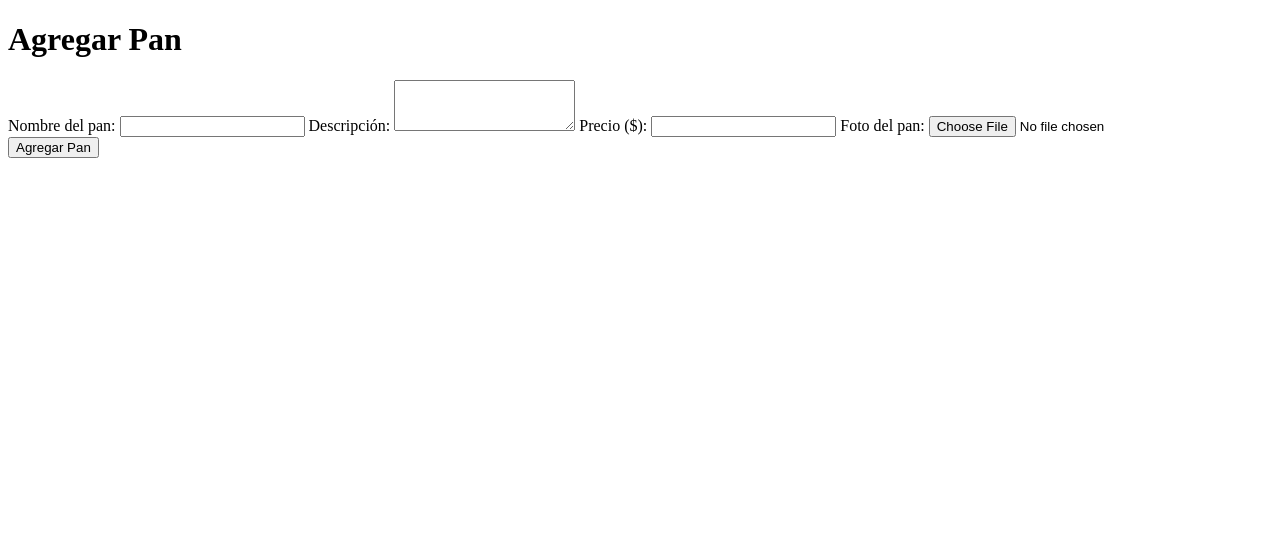
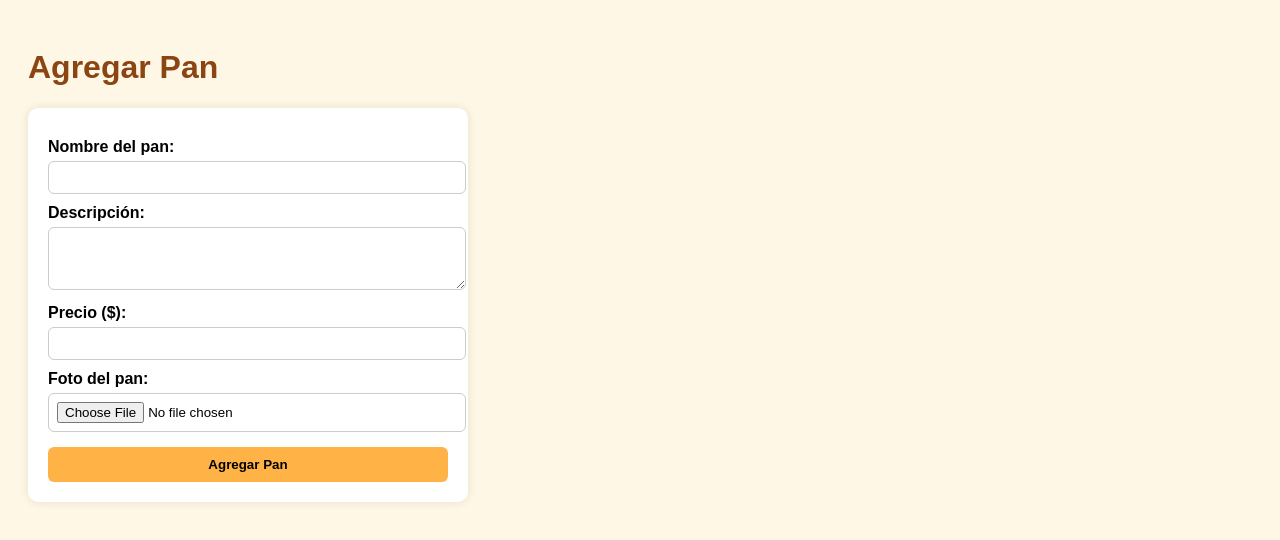
Before and after one commit to VladimirArauz/desesperanza, a plain HTML site: page indexgestionarpanes.html in a window 1280 px wide. Drawn offline with Linux system fonts and the light colour scheme.

Commit message:
cambio 8

```diff
--- a/indexgestionarpanes.html
+++ b/indexgestionarpanes.html
@@ -4,6 +4,8 @@
     <meta charset="UTF-8">
     <meta name="viewport" content="width=device-width, initial-scale=1.0">
     <title>Document</title>
+    <link rel="stylesheet" href="stylegestionar.css">
+
 </head>
 <body>
     <h1>Agregar Pan</h1>
--- /dev/null
+++ b/stylegestionar.css
@@ -0,0 +1,62 @@
+    body {
+      font-family: Arial, sans-serif;
+      background-color: #fff7e6;
+      padding: 20px;
+    }
+
+    h1 {
+      color: #8b4513;
+    }
+
+    form {
+      background-color: #fff;
+      padding: 20px;
+      border-radius: 10px;
+      box-shadow: 0 0 10px rgba(0,0,0,0.1);
+      max-width: 400px;
+    }
+
+    label {
+      display: block;
+      margin-top: 10px;
+      font-weight: bold;
+    }
+
+    input, textarea {
+      width: 100%;
+      margin-top: 5px;
+      padding: 8px;
+      border: 1px solid #ccc;
+      border-radius: 6px;
+    }
+
+    button {
+      margin-top: 15px;
+      background-color: #ffb347;
+      border: none;
+      padding: 10px;
+      width: 100%;
+      border-radius: 6px;
+      cursor: pointer;
+      font-weight: bold;
+    }
+
+    button:hover {
+      background-color: #ffa500;
+    }
+
+    .card {
+      margin-top: 20px;
+      background-color: #fff;
+      padding: 10px;
+      border-radius: 10px;
+      box-shadow: 0 0 8px rgba(0,0,0,0.1);
+      text-align: center;
+    }
+
+    .card img {
+      width: 100%;
+      border-radius: 10px;
+      max-height: 200px;
+      object-fit: cover;
+    }
```
